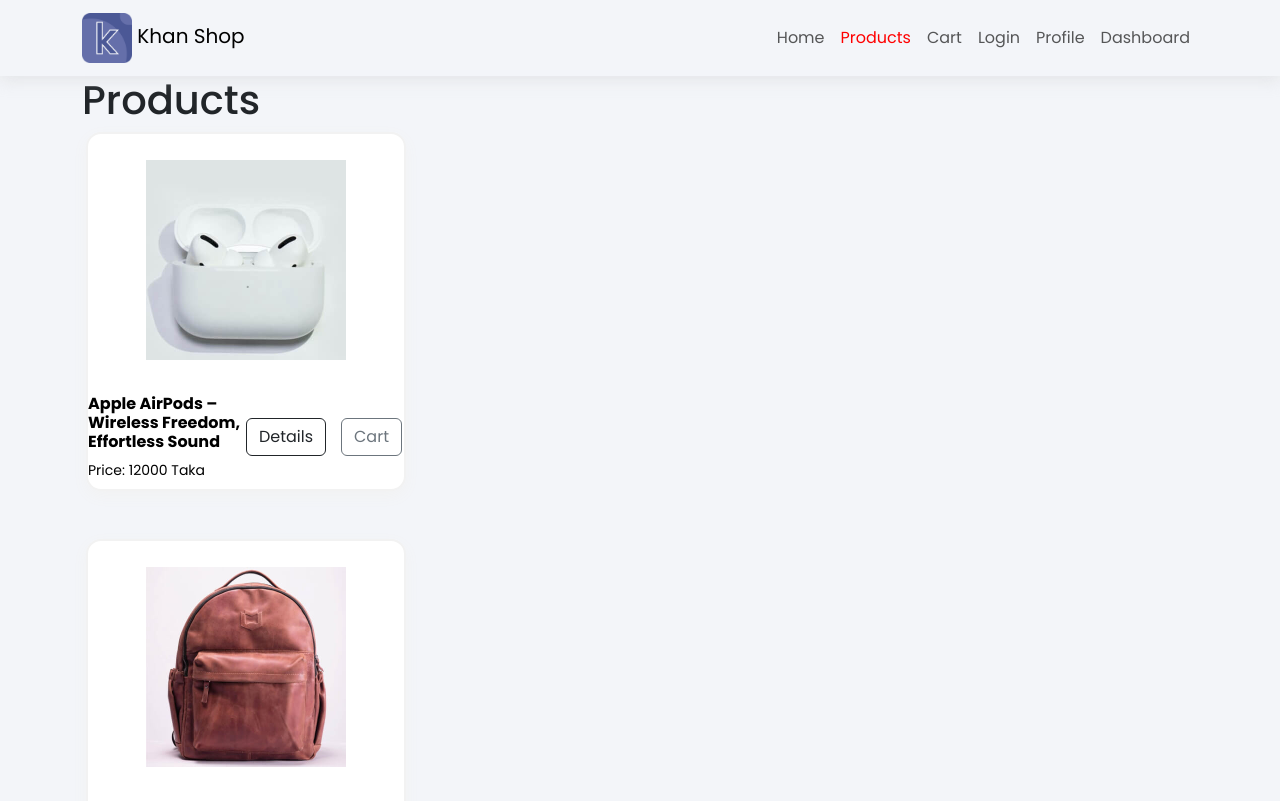
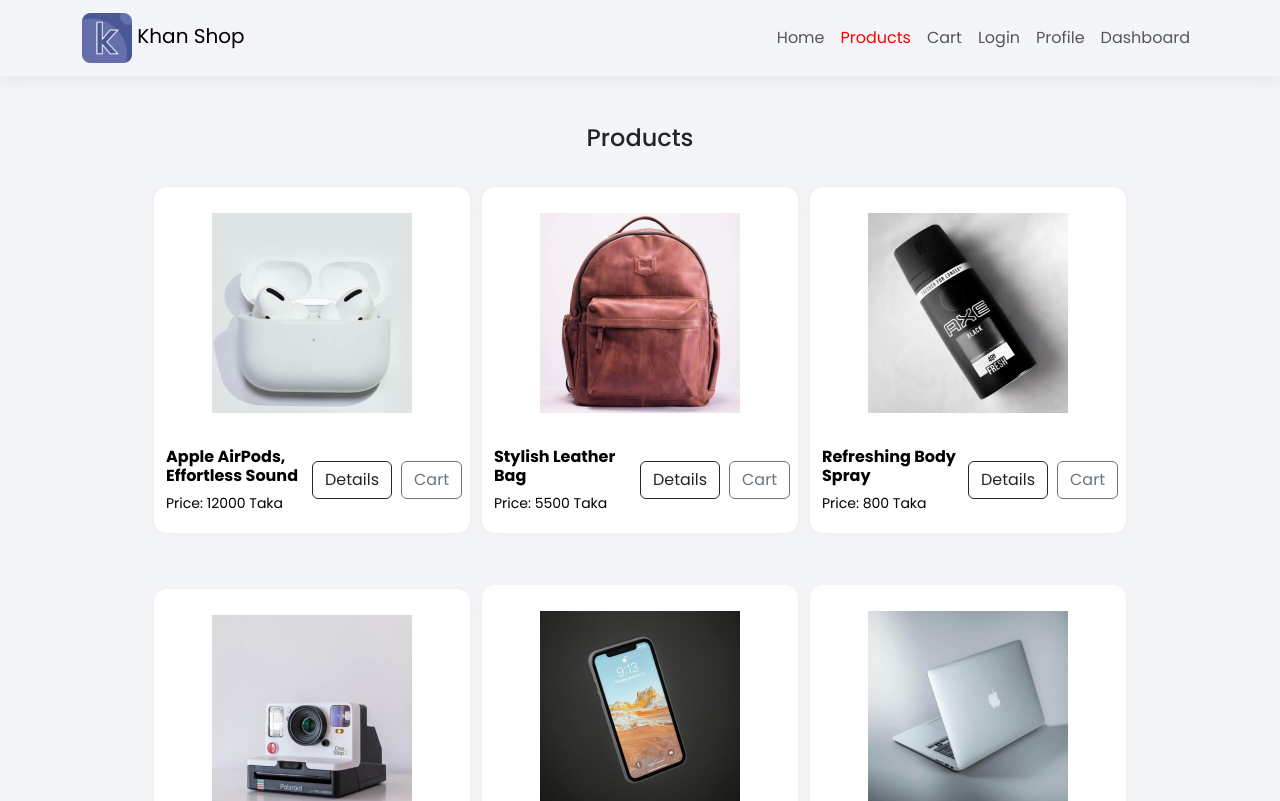
Before and after one commit to kamrul2000/Mern-E-commerce, a React (Create React App) app: page /products in a window 1280 px wide. Shown: the top 801 px of the page. Built offline with nearby package versions, Linux system fonts and the light colour scheme.

Commit message:
Product Details add

```diff
--- a/src/Components/ProductDescription/ProductDescription.js
+++ b/src/Components/ProductDescription/ProductDescription.js
@@ -12,7 +12,8 @@
         <section className='bg-brand bg-brand-container'>
             <Navbar/>
             <div className='container'>
-                <h2 className='fs-4 mt-5 text-center'> Product Details </h2>
+                <h1 className='text-center mt-5 mb-3 fs-4'> Product Details
+ </h1>
                 <div className="row products-container justify-content-center align-items-center">
                     <div className='col-lg-4'>
                         <img src={product.image} className="cart-img-top width={250} img-fluid mx-auto d-block" alt={product.name} />
--- a/src/Components/ProductList/ProductsList.js
+++ b/src/Components/ProductList/ProductsList.js
@@ -8,10 +8,10 @@
         <div className='bg-brand bg-brand-container'>
             <Navbar/>
            <div className='container'>
-            <h1>
+            <h1 className='text-center mt-5 mb-3 fs-4'>
                 Products
             </h1>
-            <div className=''>
+            <div className='row products-container justify-content-center align-items-center'>
                 {
                     products.map(product=>{
                         return (
--- a/src/data/productsData.json
+++ b/src/data/productsData.json
@@ -1,7 +1,7 @@
 [
     {
         "id": "1",
-        "name": "Apple AirPods – Wireless Freedom, Effortless Sound",
+        "name": "Apple AirPods, Effortless Sound",
         "description": "Enjoy seamless connectivity with Apple AirPods. Experience premium sound, hands-free Siri access, and up to 24 hours of battery life with the wireless charging case. Lightweight and comfortable, AirPods are perfect for calls, music, and more—all in a sleek, compact design.",
         "price": "12000",
         "image": "/images/products/airpod.jpg"
```
